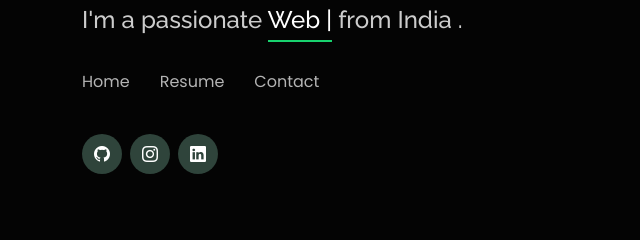
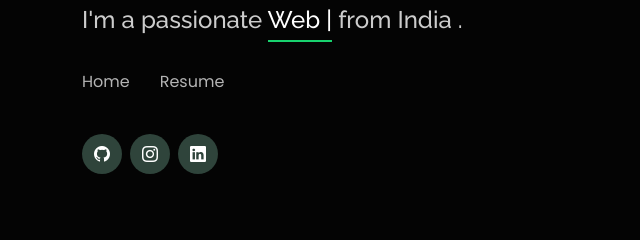
Before and after one commit to ez-vivek/Black-Theme-Typo-Portfolio, a plain HTML site: page My Portfolio/index.html in a window 1280 px wide. Shown: the part 344-584 px from the top of the page, 0-640 px from the left. Drawn offline with nearby package versions, Linux system fonts and the light colour scheme.

Commit message:
Add files via upload

```diff
--- a/My Portfolio/index.html
+++ b/My Portfolio/index.html
@@ -49,7 +49,6 @@
         <ul>
           <li><a class="nav-link" href="#header">Home</a></li>
           <li><a class="nav-link" href="#resume">Resume</a></li>
-          <li><a class="nav-link" href="https://forms.visme.co/formsPlayer/jwyny07g-contact-me" target="_blank">Contact</a></li>
         </ul>
       </nav>
       <!-- navbar -->
```
